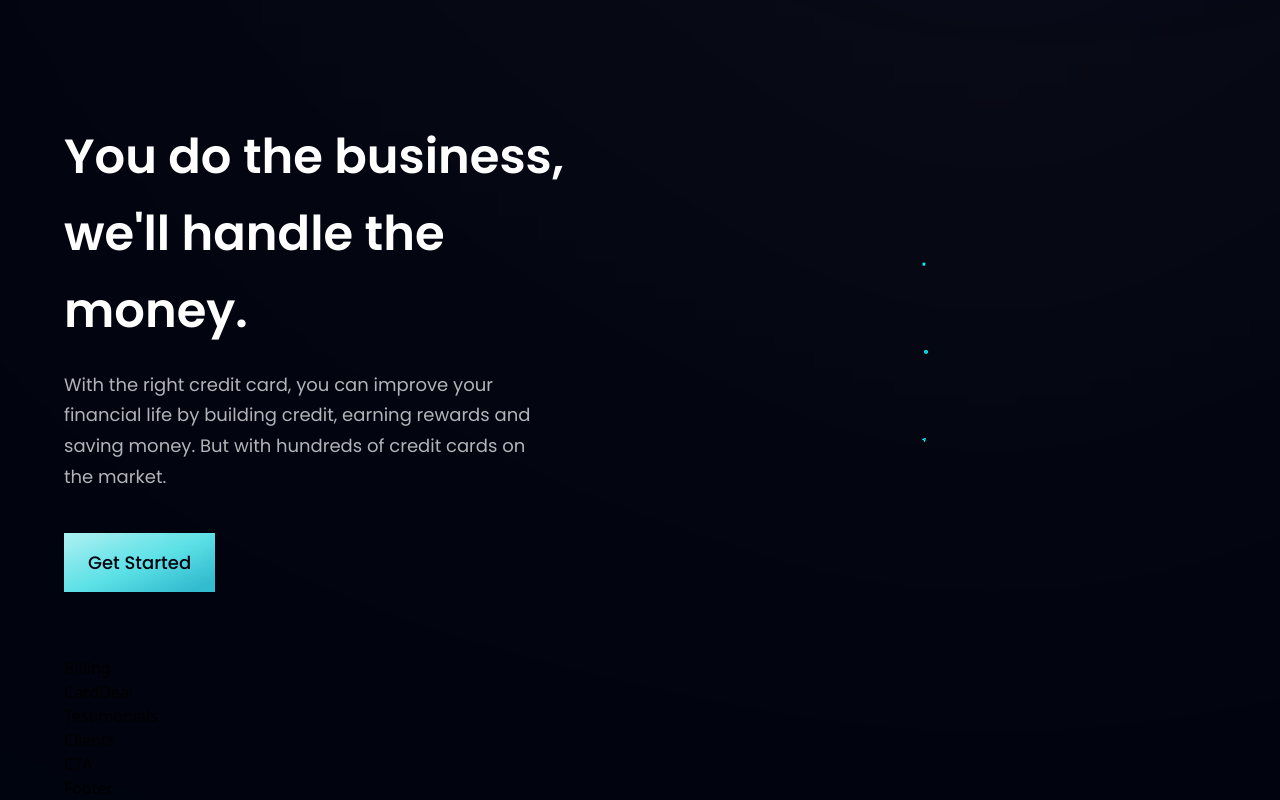
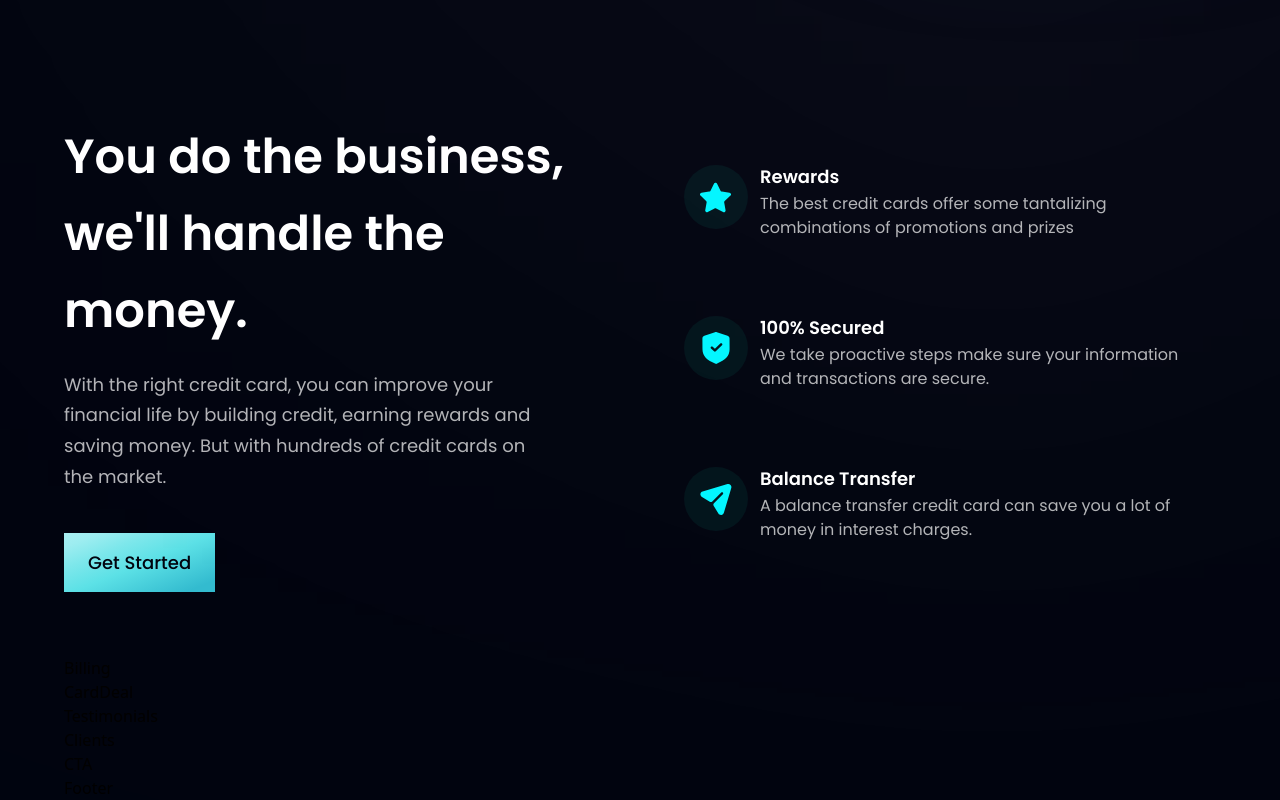
Before and after one commit to nejidevelops/modern_bank_app, a React (Vite) app: page / in a window 1280 px wide. Shown: the part 890-1690 px from the top of the page. Built offline with nearby package versions, Linux system fonts and the light colour scheme.

Commit message:
the cards are gettig much better

```diff
--- a/src/components/Business.jsx
+++ b/src/components/Business.jsx
@@ -4,8 +4,16 @@
 
 const FeatureCard = ({icon, title, content, index}) => (
   <div className={`flex flex-row p-6 rounded-[20px] ${index !== features.length - 1 ? "mb-6" : "mb-0"} feature-card`}>
-    <div>
+    <div className={`w-[64px] h-[64px] rounded-full ${styles.flexCenter} bg-dimBlue`}>
       <img src={icon} alt="icons" className='w-[50%] h-[50%] object-contain' />
+    </div>
+    <div className='flex-1 flex flex-col ml-3'>
+      <h4 className='font-poppins font-semibold text-white text-[18px] leading-[23px] mb-1'>
+        {title}
+      </h4>
+      <p className='font-poppins font-normal text-dimWhite text-[16px] leading-[24px] mb-1'>
+        {content}
+      </p>
     </div>
   </div>
 )
```
